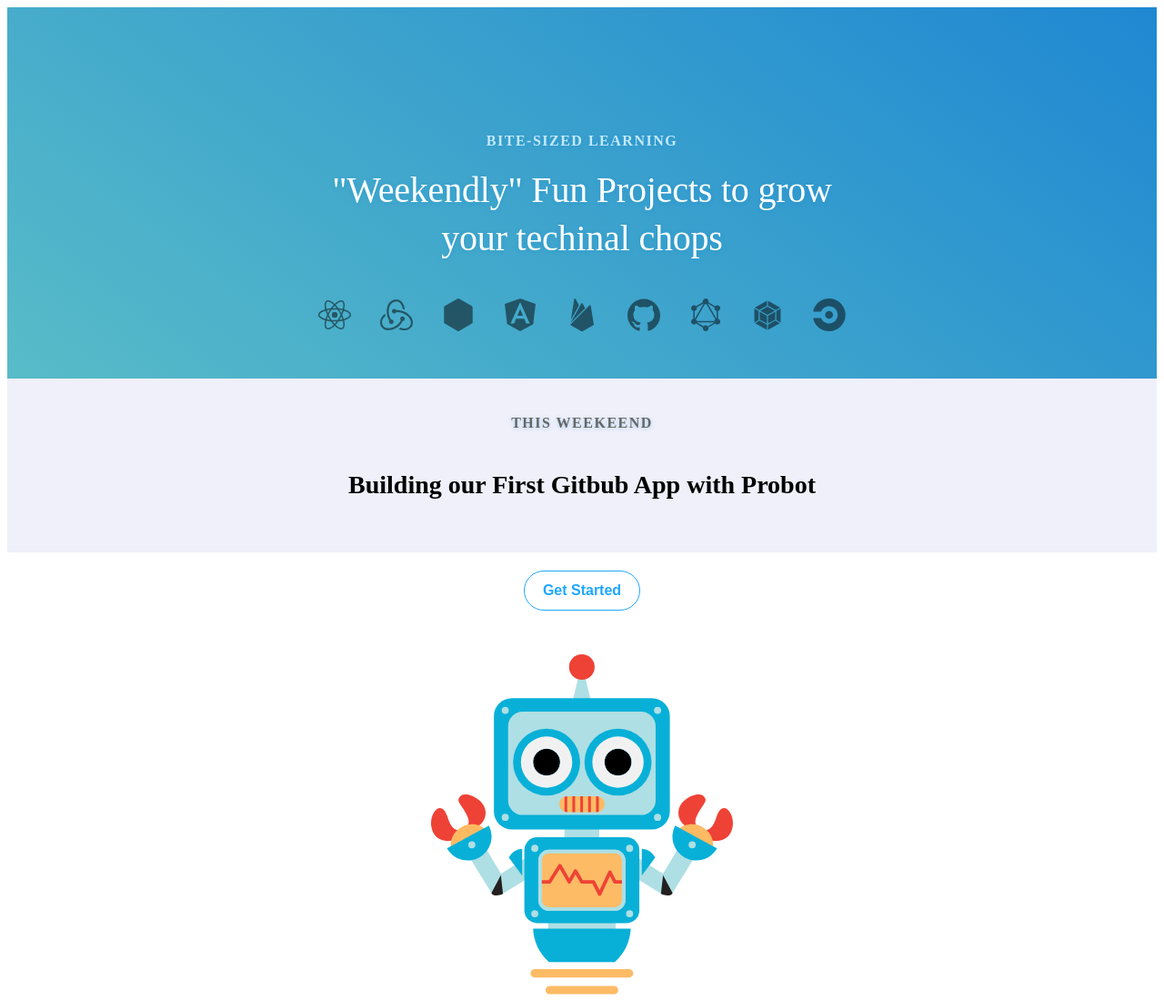
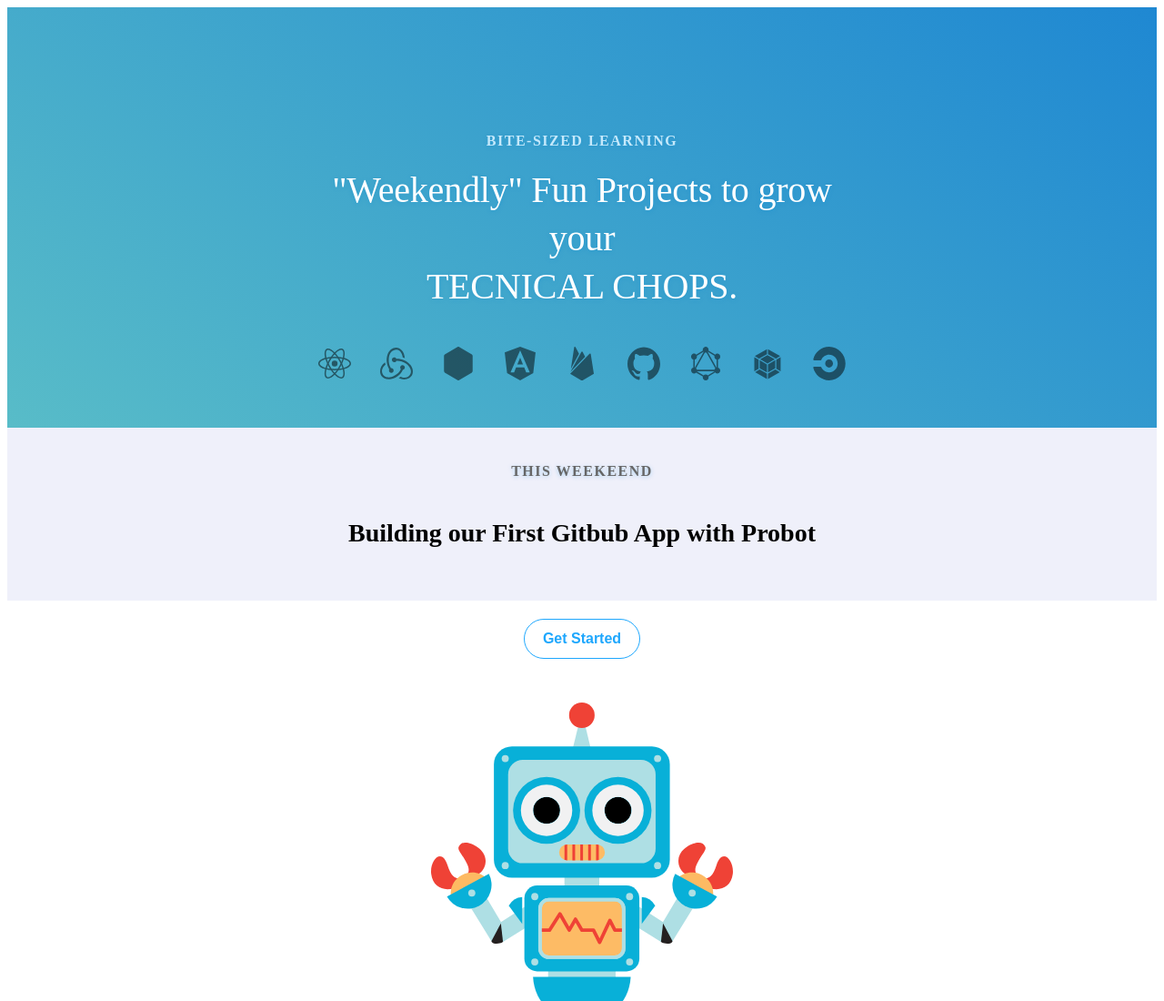
Before and after one commit to nnennajohn/gitty-probot-test, a Gatsby site: page / in a window 1280 px wide. Shown: the top 1100 px of the page at 91% size. Built offline with nearby package versions, Linux system fonts and the light colour scheme; Gatsby itself is replaced by a stand-in of ours.

Commit message:
Cest Fini

```diff
--- a/src/pages/index.js
+++ b/src/pages/index.js
@@ -244,7 +244,9 @@
         <Content>
           <Pitch>
             <Title>Bite-Sized Learning</Title>
-            <Desc>"Weekendly" Fun Projects to grow your techinal chops</Desc>
+            <Desc>
+              "Weekendly" Fun Projects to grow your <br />TECNICAL CHOPS.
+            </Desc>
             <BrandTiles />
           </Pitch>
         </Content>
```
